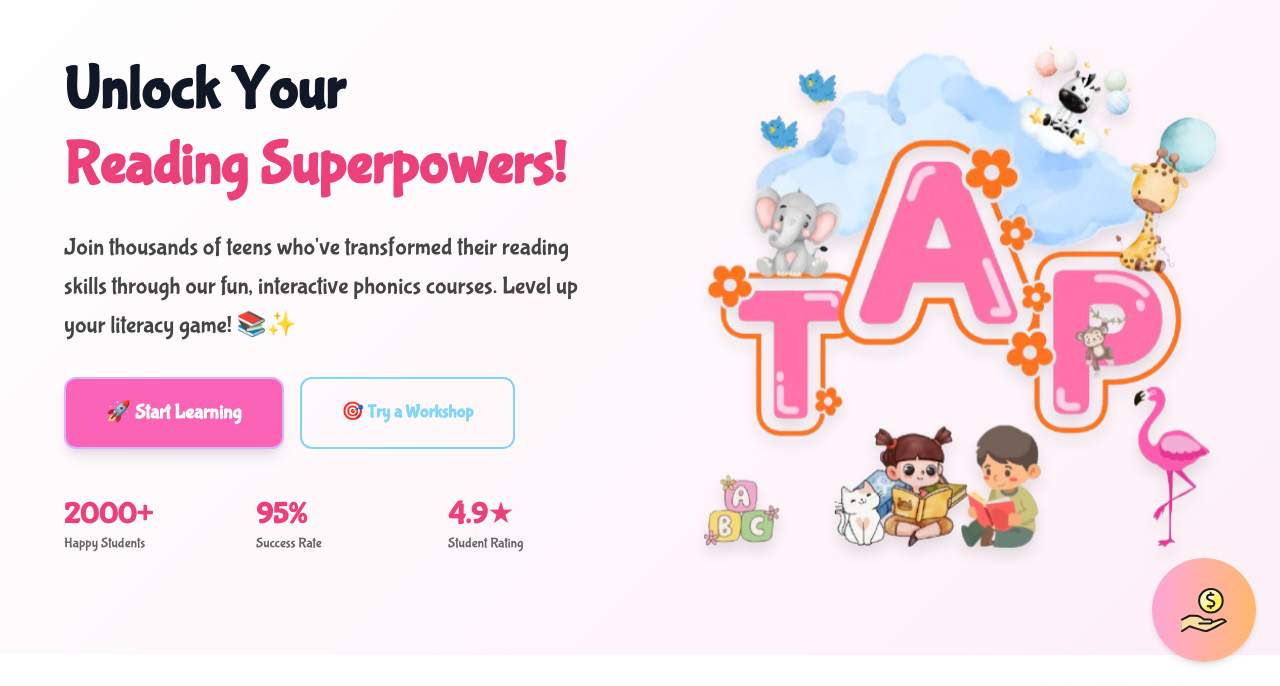
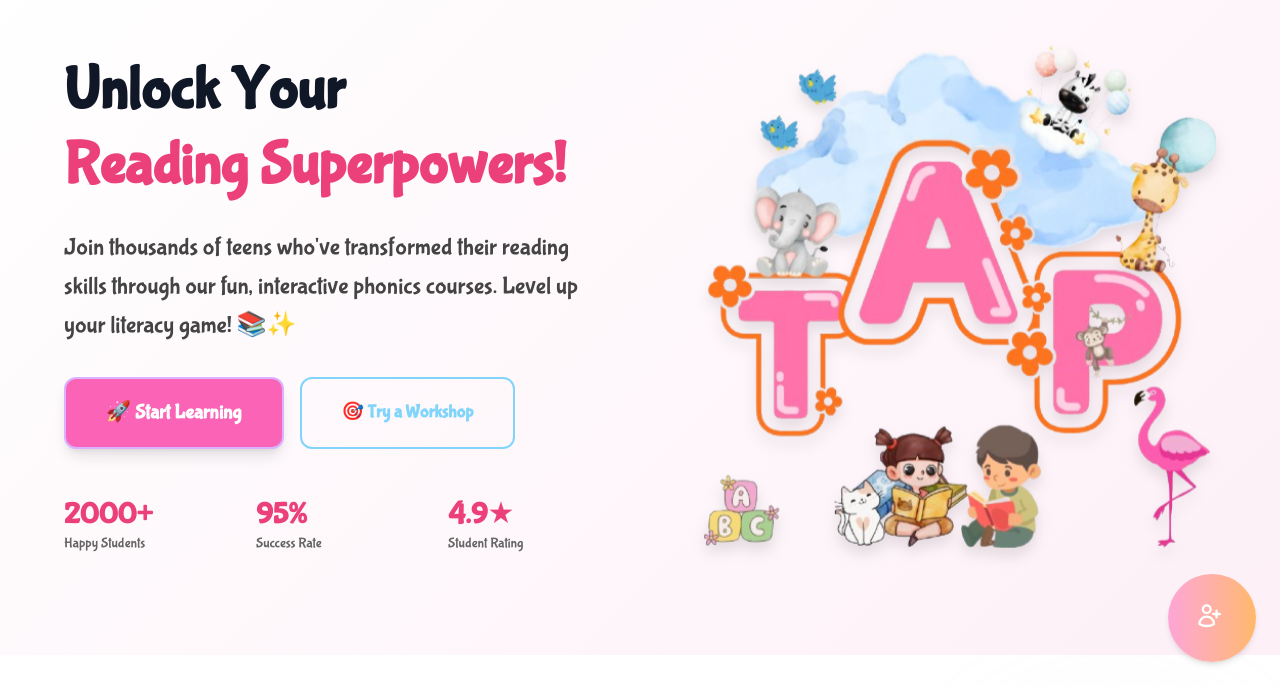
Before and after one commit to Hadilberavi/phonics, a website built with Vite: page src/index.html in a window 1280 px wide. Shown: the part 114-800 px from the top of the page. Built offline with nearby package versions, Linux system fonts and the light colour scheme.

Commit message:
edit register icon

```diff
--- a/src/index.html
+++ b/src/index.html
@@ -2268,47 +2268,20 @@
       class="fixed bottom-6 right-6 z-50 bg-gradient-to-r bg-gradient-to-r from-pink-300 to-orange-300 text-white p-7 rounded-full shadow-md hover:shadow-md hover:scale-105 transition-transform duration-200"
       aria-label="Payment"
     >
+      <!-- Simple Register Icon -->
       <svg
         xmlns="http://www.w3.org/2000/svg"
-        width="48"
-        height="48"
-        viewBox="0 0 24 24"
+        fill="none"
+        viewBox="0 0 28 28"
+        stroke-width="2"
+        stroke="currentColor"
+        class="w-8 h-8"
       >
-        <g fill="none">
-          <path
-            fill="#ffef5e"
-            d="M15.348 13.243a5.882 5.882 0 1 0 .22-11.762a5.882 5.882 0 0 0-.22 11.762"
-          />
-          <path
-            fill="#fff9bf"
-            d="M15.348 1.478a5.878 5.878 0 0 0-4.219 9.976l8.312-8.312a5.86 5.86 0 0 0-4.093-1.664"
-          />
-          <path
-            fill="#ffdda1"
-            d="m20.13 16.783l-4.228 1.406h-.01a.963.963 0 0 0-1.022-1.406H12a6.3 6.3 0 0 0-4.304-1.913h-2.87L1 16.783v5.739l3.826-2.392c10.262 3.422 6.477 3.456 18.174-2.39a2.64 2.64 0 0 0-2.87-.957"
-          />
-          <path
-            stroke="#191919"
-            stroke-linecap="round"
-            stroke-linejoin="round"
-            d="M15.348 13.243a5.882 5.882 0 1 0 .22-11.762a5.882 5.882 0 0 0-.22 11.762m0-8.895V3.39"
-            stroke-width="1"
-          />
-          <path
-            stroke="#191919"
-            stroke-linecap="round"
-            stroke-linejoin="round"
-            d="M16.782 4.348h-1.94a1.284 1.284 0 0 0-.479 2.474l1.974.79a1.284 1.284 0 0 1-.478 2.475h-1.946m1.435.957v-.957m.554 8.102l4.228-1.406a2.64 2.64 0 0 1 2.87.956c-11.697 5.847-7.912 5.813-18.174 2.391L1 22.523"
-            stroke-width="1"
-          />
-          <path
-            stroke="#191919"
-            stroke-linecap="round"
-            stroke-linejoin="round"
-            d="M9.609 18.696h5.26a.971.971 0 1 0 0-1.913H12a6.3 6.3 0 0 0-4.304-1.913h-2.87L1 16.783"
-            stroke-width="1"
-          />
-        </g>
+        <path
+          stroke-linecap="round"
+          stroke-linejoin="round"
+          d="M18 7.5v3m0 0v3m0-3h3m-3 0h-3m-2.25-4.125a3.375 3.375 0 1 1-6.75 0 3.375 3.375 0 0 1 6.75 0ZM3 19.235v-.11a6.375 6.375 0 0 1 12.75 0v.109A12.318 12.318 0 0 1 9.374 21c-2.331 0-4.512-.645-6.374-1.766Z"
+        />
       </svg>
     </button>
 
```
